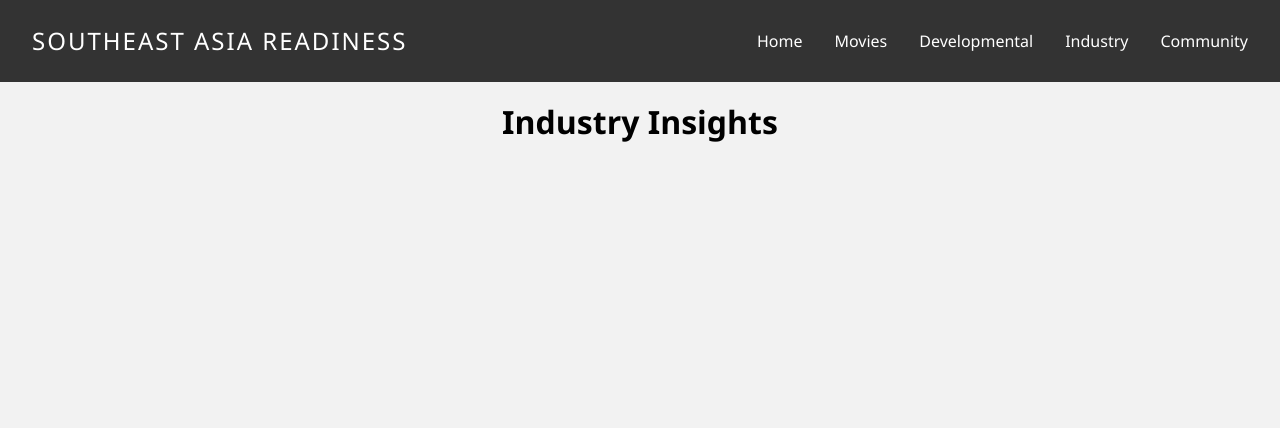
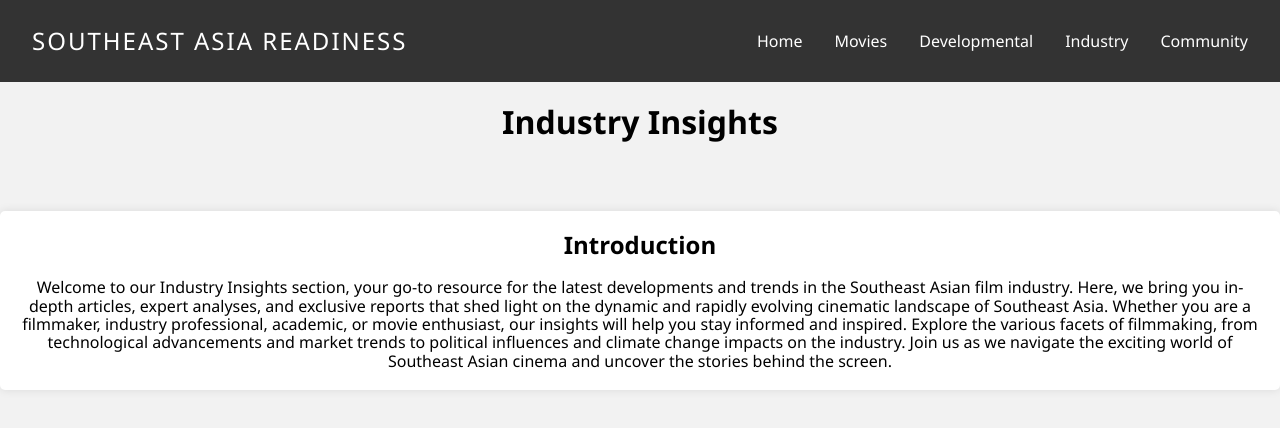
Before and after one commit to yihong-0-6/BED2024Apr_P04_T4, a plain HTML site: page FED/industry.html in a window 1280 px wide. Drawn offline with Linux system fonts and the light colour scheme.

Commit message:
added introduction part to industry.html

```diff
--- a/FED/industry.html
+++ b/FED/industry.html
@@ -15,7 +15,16 @@
         <h1>Industry Insights</h1>
 
         <div class="container">
-            <div></div>
+            <div class="IntroductionForIndustry">
+                <h2>Introduction</h2>
+                <div class="description">Welcome to our Industry Insights section, your go-to resource for the latest developments
+                    and trends in the Southeast Asian film industry. Here, we bring you in-depth articles,
+                    expert analyses, and exclusive reports that shed light on the dynamic and rapidly evolving cinematic landscape
+                    of Southeast Asia. Whether you are a filmmaker, industry professional, academic, or movie enthusiast,
+                    our insights will help you stay informed and inspired. Explore the various facets of filmmaking,
+                    from technological advancements and market trends to political influences and climate change impacts on the industry.
+                    Join us as we navigate the exciting world of Southeast Asian cinema and uncover the stories behind the screen.</div>
+            </div>
         </div>
     </body>
 </html>
--- a/FED/style.css
+++ b/FED/style.css
@@ -449,3 +449,21 @@ header .navlist li a:hover {
 }
 
 /* moviepage.html --------*/
+
+/* Industry.html */
+.IntroductionForIndustry {
+  background-color: white;
+  padding: 20px;
+  margin-bottom: 20px;
+  border-radius: 5px;
+  box-shadow: 0 0 10px rgba(0, 0, 0, 0.1);
+}
+
+.IntroductionForIndustry h2 {
+  margin-top: 0;
+  text-align: center;
+}
+
+.description {
+  text-align: center;
+}
```
